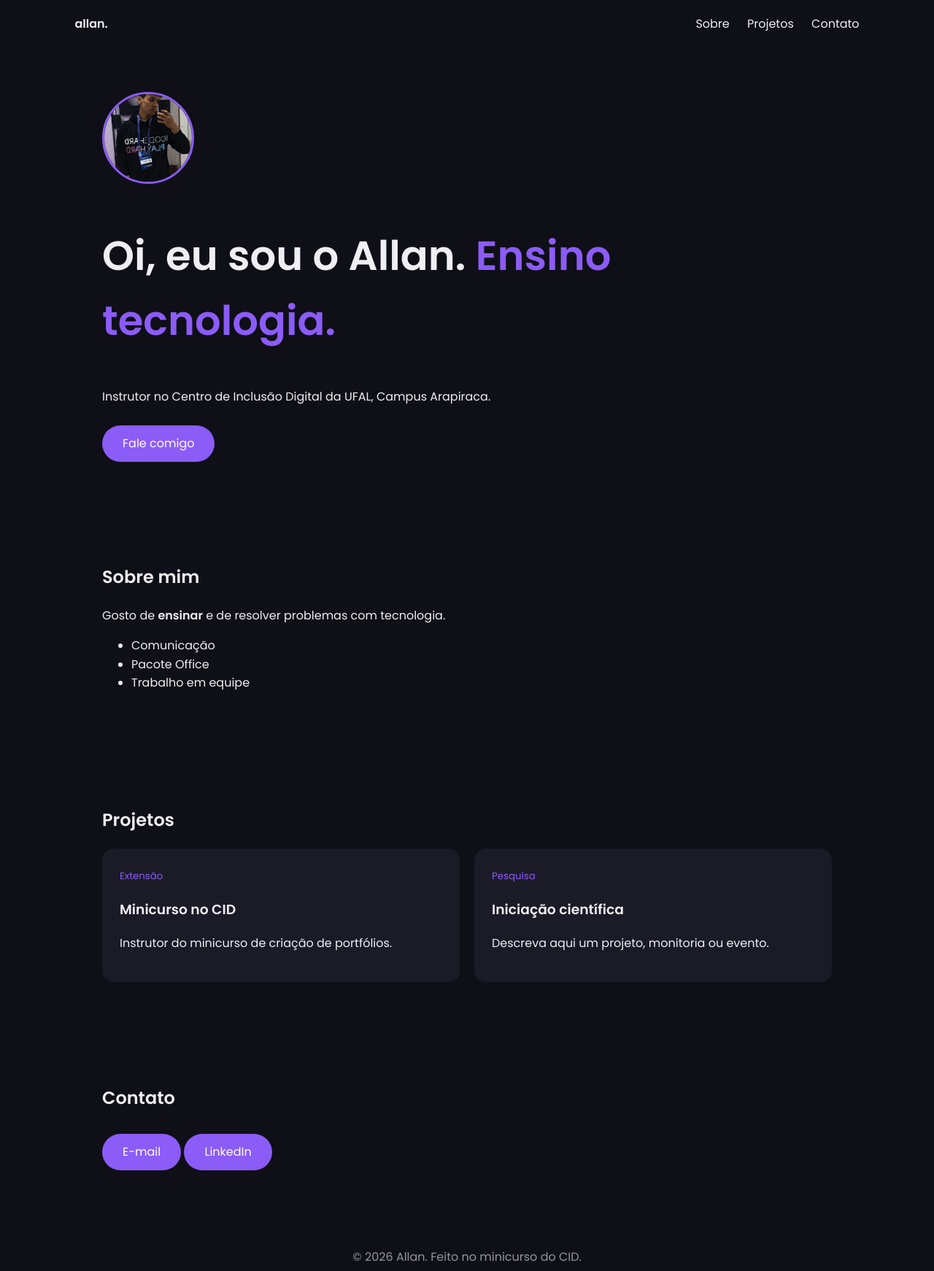
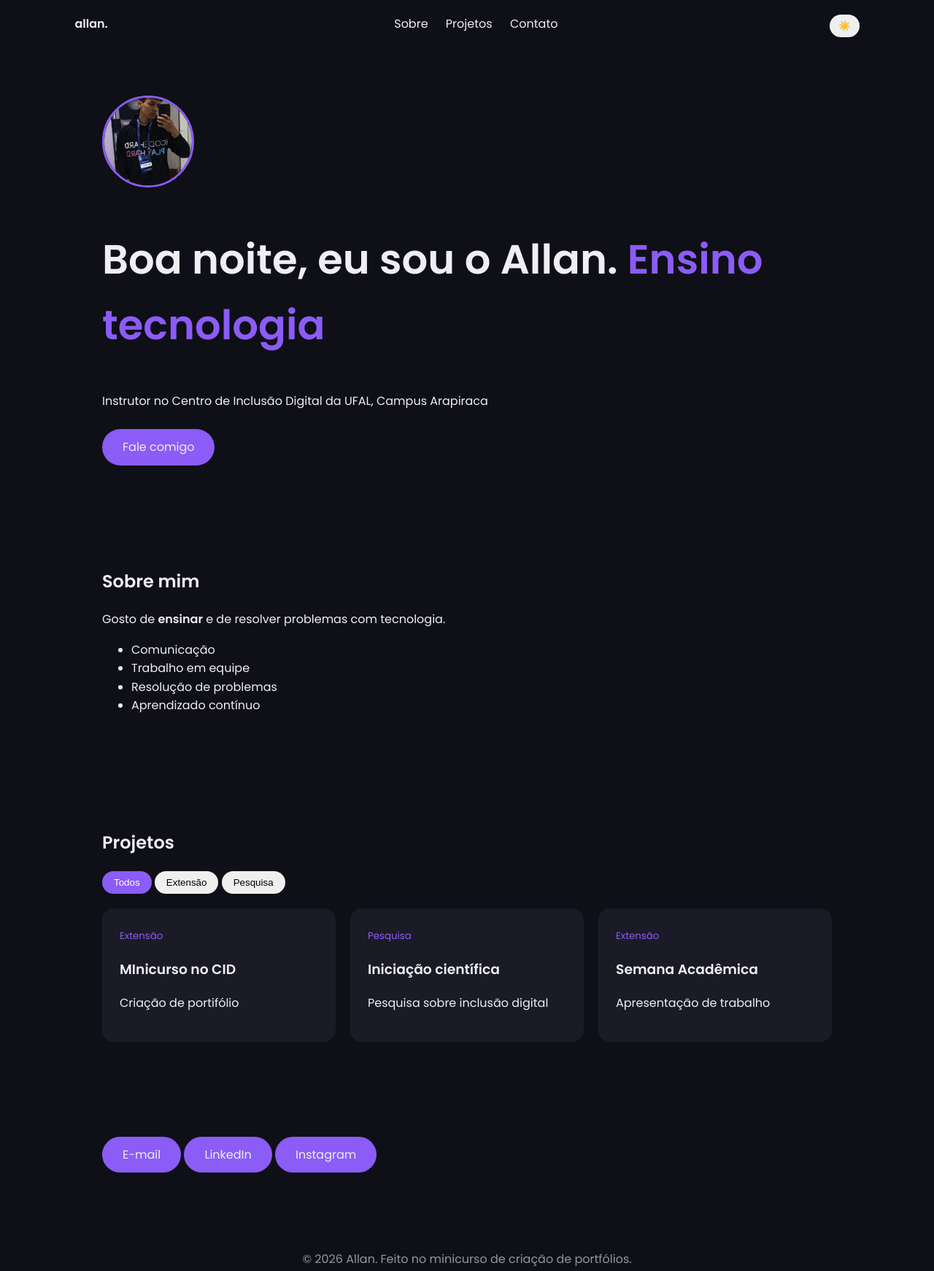
Before and after one commit to name-All4n/curso_portifolio_CID, a plain HTML site: page index.html in a window 1280 px wide. Shown: the whole page at 73% size. Drawn offline with Linux system fonts and the light colour scheme.

Commit message:
segunda parte do mincurso, js adicionado

```diff
--- a/index.html
+++ b/index.html
@@ -3,12 +3,11 @@
 <head>
     <meta charset="UTF-8">
     <meta name="viewport" content="width=device-width, initial-scale=1.0">
-    <title>Allan | Portfólio</title>
     <link href="https://fonts.googleapis.com/css2?family=Poppins:wght@400;600&display=swap" rel="stylesheet">
     <link rel="stylesheet" href="style.css">
+    <title>Allan | Portifólio</title>
 </head>
 <body>
-    <!-- Cabeçalho -->
     <header>
         <strong>allan.</strong>
         <nav>
@@ -16,54 +15,43 @@
             <a href="#projetos">Projetos</a>
             <a href="#contato">Contato</a>
         </nav>
+        <button id="tema">☀️</button>
     </header>
 
     <main>
-        <!-- Abertura -->
         <section>
-            <img src="img/foto.jpg" alt="Foto de Allan sorrindo, de camisa azul" class="foto">
-            <h1>Oi, eu sou o Allan. <span class="destaque">Ensino tecnologia.</span></h1>
-            <p>Instrutor no Centro de Inclusão Digital da UFAL, Campus Arapiraca.</p>
+            <img src="img/foto.jpg" alt="Foto do Allan de moletom" class="foto">
+            <h1><span id="saudacao">Oi</span>, eu sou o Allan. <span class="destaque">Ensino tecnologia</span></h1>
+            <p>Instrutor no Centro de Inclusão Digital da UFAL, Campus Arapiraca</p>
             <a href="#contato" class="botao">Fale comigo</a>
         </section>
 
-        <!-- Sobre -->
         <section id="sobre">
             <h2>Sobre mim</h2>
-            <p>Gosto de <strong>ensinar</strong> e de resolver problemas com tecnologia.</p><ul>
-                <li>Comunicação</li>
-                <li>Pacote Office</li>
-                <li>Trabalho em equipe</li>
-            </ul>
+            <p>Gosto de <strong>ensinar</strong> e de resolver problemas com tecnologia.</p>
+            <ul id="habilidades"></ul>
         </section>
 
-        <!-- Projetos -->
         <section id="projetos">
             <h2>Projetos</h2>
-            <div class="cards">
-                <article class="card">
-                    <small>Extensão</small>
-                    <h3>Minicurso no CID</h3>
-                    <p>Instrutor do minicurso de criação de portfólios.</p>
-                </article>
-                <article class="card">
-                    <small>Pesquisa</small>
-                    <h3>Iniciação científica</h3>
-                    <p>Descreva aqui um projeto, monitoria ou evento.</p>
-                </article>
+                <div class="filtros">
+                    <button class="filtro ativo" data-filtro="Todos">Todos</button>
+                    <button class="filtro" data-filtro="Extensão">Extensão</button>
+                    <button class="filtro" data-filtro="Pesquisa">Pesquisa</button>
+                </div>
+                <div class="cards" id="cards"></div>
             </div>
         </section>
 
-        <!-- Contato -->
         <section id="contato">
-            <h2>Contato</h2>
             <a href="mailto:seuemail@gmail.com" class="botao">E-mail</a>
             <a href="https://linkedin.com/in/SEU-PERFIL" target="_blank" class="botao">LinkedIn</a>
+            <a href="https://www.instagram.com/allan_pedro0/" target="_blank" class="botao">Instagram</a>
         </section>
     </main>
-
     <footer>
-        <p>&copy; 2026 Allan. Feito no minicurso do CID.</p>
+        <p>&copy; 2026 Allan. Feito no minicurso de criação de portfólios.</p>
     </footer>
+    <script src="script.js"></script>
 </body>
 </html>
--- /dev/null
+++ b/script.js
@@ -0,0 +1,59 @@
+const hora = new Date().getHours();
+let saudacao;
+if (hora < 12) {
+    saudacao = "Bom dia";
+} else if (hora < 18) {
+    saudacao = "Boa tarde";
+} else {
+    saudacao = "Boa noite";
+}
+document.querySelector("#saudacao").textContent = saudacao;
+
+const habilidades = ["Comunicação", "Trabalho em equipe", "Resolução de problemas", "Aprendizado contínuo"];
+const lista = document.querySelector("#habilidades");
+for (const habilidade of habilidades) {
+    lista.innerHTML += `<li>${habilidade}</li>`;
+}
+
+const projetos = [
+    {titulo: "MInicurso no CID", categoria: "Extensão", texto: "Criação de portifólio"},
+    {titulo: "Iniciação científica", categoria: "Pesquisa", texto: "Pesquisa sobre inclusão digital"},
+    {titulo: "Semana Acadêmica", categoria: "Extensão", texto: "Apresentação de trabalho"}
+];
+
+const cards = document.querySelector("#cards");
+function mostrarProjetos(filtro) {
+    cards.innerHTML = "";
+    for (const projeto of projetos) {
+        if (filtro === "Todos" || projeto.categoria === filtro) {
+            cards.innerHTML += `
+                <article class="card">
+                    <small>${projeto.categoria}</small>
+                    <h3>${projeto.titulo}</h3>
+                    <p>${projeto.texto}</p>
+                </article>`;
+        }
+    }
+}
+
+mostrarProjetos("Todos");
+
+for (const botao of document.querySelectorAll(".filtro")) {
+    botao.addEventListener("click", function() {
+        mostrarProjetos(botao.dataset.filtro);
+    });
+}
+
+const tema = document.querySelector("#tema");
+tema.addEventListener("click", function() {
+    document.body.classList.toggle("claro");
+    if (document.body.classList.contains("claro")) {
+        localStorage.setItem("tema", "claro")
+    } else {
+        localStorage.setItem("tema", "escuro")
+    }
+});
+
+if (localStorage.getItem("tema") === "claro") {
+    document.body.classList.add("claro");
+}
--- a/style.css
+++ b/style.css
@@ -1,4 +1,3 @@
-/* 1. Cores do site */
 :root {
     --fundo: #0f0f17;
     --cartao: #1b1b27;
@@ -6,27 +5,25 @@
     --destaque: #8b5cf6;
 }
 
-/* 2. Página */
 body {
     margin: 0;
     font-family: 'Poppins', sans-serif;
-    background: var(--fundo);
+    background-color: var(--fundo);
     color: var(--texto);
-    line-height: 1.6;
+    line-height:1.6;
 }
 
 a {
-    color: var(--texto);
+    color: var(--textoe);
     text-decoration: none;
 }
 
-/* 3. Cabeçalho */
 header {
     display: flex;
     justify-content: space-between;
     padding: 20px 8%;
     position: sticky;
-    top: 0;
+    top:0;
     background: var(--fundo);
 }
 
@@ -34,10 +31,9 @@
     margin-left: 20px;
 }
 
-/* 4. Conteúdo */
 main {
     max-width: 1000px;
-    margin: auto;
+    margin:auto;
     padding: 0 8%;
 }
 
@@ -61,20 +57,18 @@
     border: 3px solid var(--destaque);
 }
 
-/* 5. Botão */
 .botao {
     display: inline-block;
+    background: var(--destaque);
     padding: 12px 28px;
     border-radius: 50px;
-    background: var(--destaque);
-    color: white;
+    color: var(--texto);
     margin-top: 10px;
 }
 
-/* 6. Projetos */
 .cards {
     display: grid;
-    grid-template-columns: repeat(auto-fit, minmax(250px, 1fr));
+    grid-template-columns: repeat(auto-fit, minmax(250px,1fr));
     gap: 20px;
 }
 
@@ -99,3 +93,32 @@
     padding: 30px;
     opacity: 0.6;
 }
+
+.filtros {
+    margin-bottom: 20px;
+}
+
+.filtro {
+    padding: 8px 16px;
+    border: 0;
+    border-radius: 20px;
+    cursor: pointer;
+}
+
+.filtro.ativo {
+    background: var(--destaque);
+    color:white;
+}
+
+#tema {
+    padding: 8px 12px;
+    border: 0;
+    border-radius: 20px;
+    cursor: pointer;
+}
+
+body.claro {
+    --fundo: #f4f4f8;
+    --cartao: white;
+    --texto: #222;
+}
```
